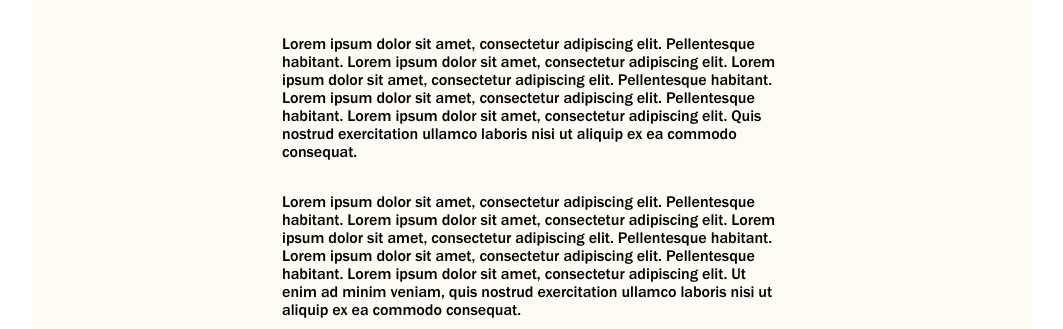
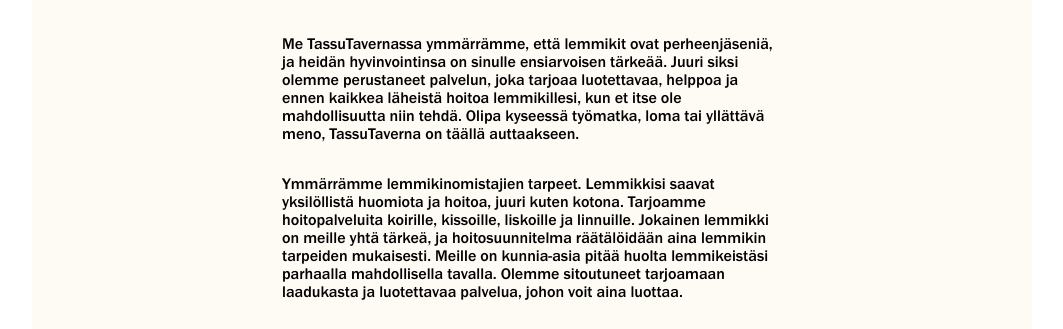
Before and after one commit to Leinonen96/Leinonen96.github.io, a plain HTML site: page index.html in a window 1280 px wide. Shown: the part 410-739 px from the top of the page, without its empty margins (108-1171 px from the left). Drawn offline with Linux system fonts and the light colour scheme.

Commit message:
text change index page

```diff
--- a/index.html
+++ b/index.html
@@ -48,11 +48,12 @@
       <div class="text-container">
         <div class="content">
           <h1 class="title">Tervetuloa TassuTavernaan!</h1>
-          <p class="left-align">Lorem ipsum dolor sit amet, consectetur adipiscing elit. Pellentesque habitant. Lorem
-            ipsum dolor sit amet, consectetur adipiscing elit.
-            Lorem ipsum dolor sit amet, consectetur adipiscing elit. Pellentesque habitant. Lorem ipsum
-            dolor sit amet, consectetur adipiscing elit. Pellentesque habitant. Lorem ipsum
-            dolor sit amet, consectetur adipiscing elit. Quis nostrud exercitation ullamco laboris nisi ut aliquip ex ea commodo consequat.</p>
+          <p class="left-align">Me TassuTavernassa ymmärrämme, että lemmikit ovat perheenjäseniä, ja heidän hyvinvointinsa on sinulle ensiarvoisen tärkeää. Juuri siksi olemme perustaneet palvelun, joka tarjoaa luotettavaa, helppoa ja ennen kaikkea läheistä hoitoa lemmikillesi, kun et itse ole mahdollisuutta niin tehdä. Olipa kyseessä työmatka, loma tai yllättävä meno, TassuTaverna on täällä auttaakseen.
+            <p>
+
+            Ymmärrämme lemmikinomistajien tarpeet. Lemmikkisi saavat yksilöllistä huomiota ja hoitoa, juuri kuten kotona.
+            Tarjoamme hoitopalveluita koirille, kissoille, liskoille ja linnuille. Jokainen lemmikki on meille yhtä tärkeä, ja hoitosuunnitelma räätälöidään aina lemmikin tarpeiden mukaisesti.
+            Meille on kunnia-asia pitää huolta lemmikeistäsi parhaalla mahdollisella tavalla. Olemme sitoutuneet tarjoamaan laadukasta ja luotettavaa palvelua, johon voit aina luottaa.</p>
 
             <p class="left-align">Lorem ipsum dolor sit amet, consectetur adipiscing elit. Pellentesque habitant. Lorem
               ipsum dolor sit amet, consectetur adipiscing elit.
```
